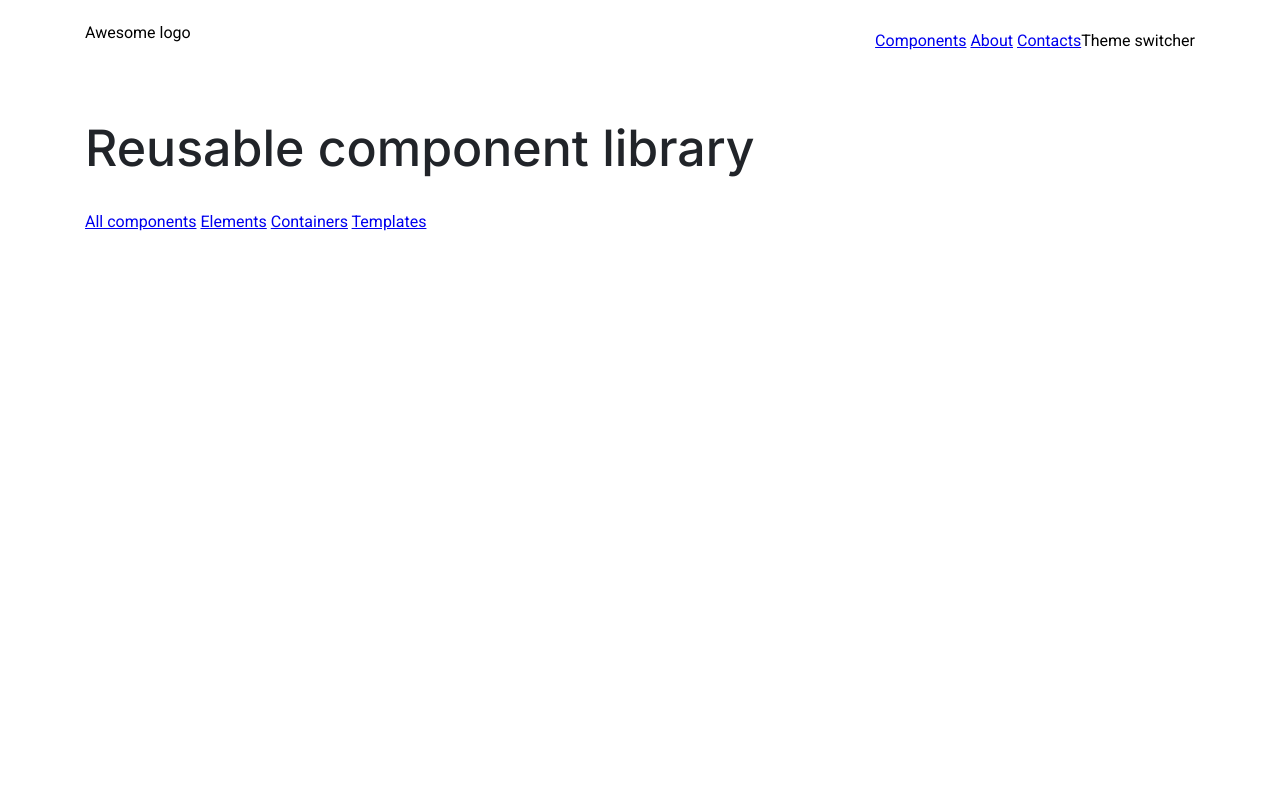
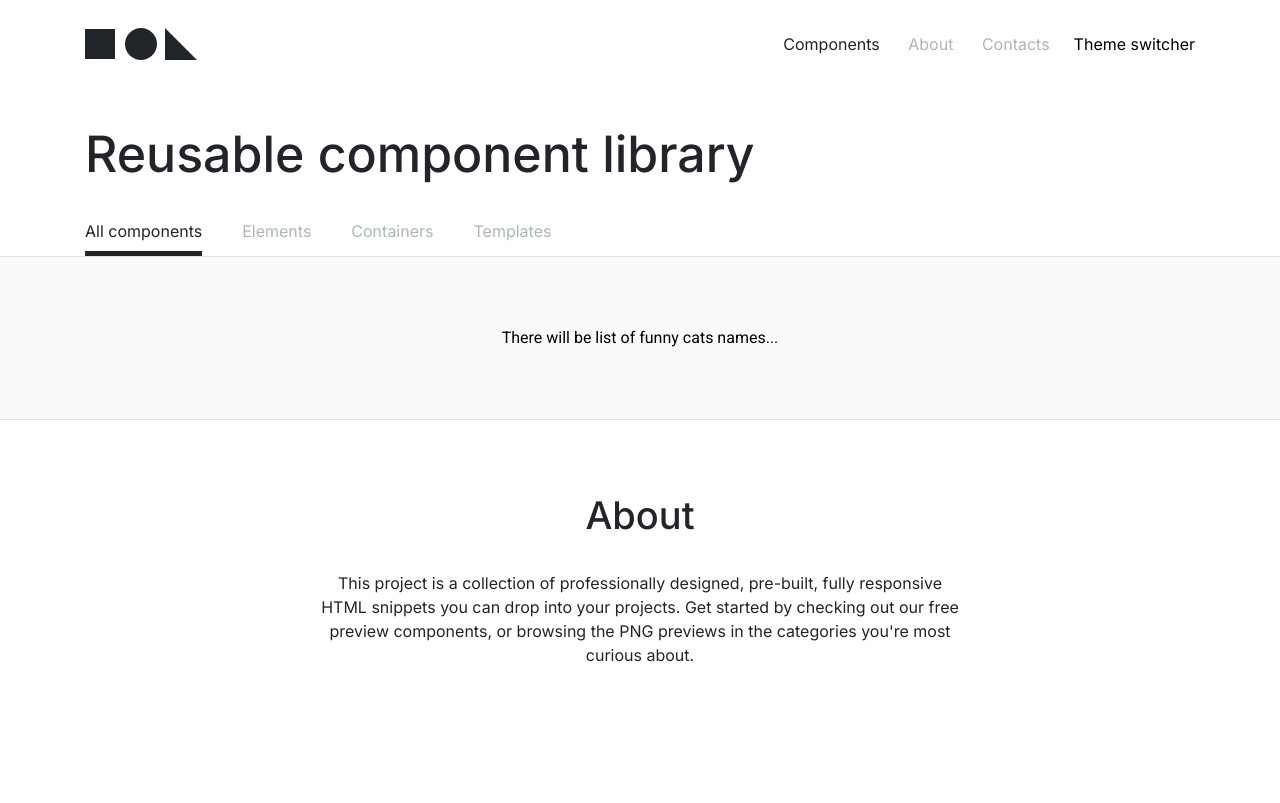
Before and after one commit to js-tasks-ru/htmlcss-20210708_hawkridge, a website: page index.html in a window 1280 px wide. Drawn offline with Linux system fonts and the light colour scheme.

Commit message:
feat(global): add basic layout

```diff
--- a/assets/css/main.css
+++ b/assets/css/main.css
@@ -12,6 +12,7 @@
     --blue: #374FC7;
     --blue-1: #2342C0;
 
+    --gray-0: #F9FAFC;
     --gray-1: #F8F9FA;
     --gray-2: #DDE2E5;
     --gray-3: #ACB5BD;
@@ -30,6 +31,17 @@
     font-family: 'Roboto', sans-serif;
 }
 
+
+html, body {
+    height: 100%;
+}
+
+.page {
+    height: 100%;
+    display: flex;
+    flex-direction: column;
+}
+
 .page__container {
     width: 1110px;
     margin: auto;
--- a/components/footer/footer.css
+++ b/components/footer/footer.css
@@ -0,0 +1,32 @@
+.footer {
+    font-family: 'Inter', sans-serif;
+}
+
+.footer__title,
+.footer__content {
+    text-align: center;
+}
+
+.footer__title {
+    font-style: normal;
+    font-weight: 500;
+    font-size: 38px;
+    line-height: 48px;
+    margin: 0;
+    padding: 71px 0 32px 0;
+}
+
+.footer__title_black,
+.footer__content_black {
+    color: var(--black);
+}
+
+.footer__content {
+    font-style: normal;
+    font-weight: normal;
+    font-size: 16px;
+    line-height: 24px;
+    white-space: pre-line;
+    margin: 0;
+    padding-bottom: 136px;
+}
--- a/components/header/header.css
+++ b/components/header/header.css
@@ -1,15 +1,27 @@
 .header {
-
+    font-family: 'Inter', sans-serif;
 }
 
 .header__topContainer {
     display: flex;
     justify-content: flex-end;
+    align-items: center;
+    position: relative;
 }
 
-.header__logo {
-    margin-right: auto;
+.header__logo:after {
+    position: absolute;
+    left: 0;
+    content: '';
+    height: 30px;
+    width: 113px;
     padding: 24px 0;
+    background:
+            url('../../assets/images/icon-logo-1.svg'),
+            url('../../assets/images/icon-logo-2.svg'),
+            url('../../assets/images/icon-logo-3.svg');
+    background-repeat: no-repeat;
+    background-position: 0px 24px, 40px 23px, 80px 23px;
 }
 
 .header__primaryNav,
@@ -17,12 +29,38 @@
     padding: 32px 0;
 }
 
+.header__primaryNav,
+.header__secondaryNav {
+    font-size: 16px;
+    line-height: 24px;
+}
+
+.header__primaryNav_gray,
+.header__secondaryNav_gray {
+    color: var(--gray-3);
+}
+
 .header__primaryNav {
 
 }
 
+.primaryNav__item_selected,
+.secondaryNav__item_selected {
+    color: var(--black);
+}
+
+.secondaryNav__item {
+    border-bottom: 5px solid transparent;
+    padding-bottom: 8px;
+    margin-right: 40px;
+}
+
+.secondaryNav__item_selected {
+    border-color: var(--black);
+}
+
 .primaryNav__item {
-
+    margin-right: 24px;
 }
 
 .header__themeSwitcher {
@@ -30,14 +68,16 @@
 }
 
 .header__title {
-    font-family: 'Inter', sans-serif;
     font-style: normal;
     font-weight: 500;
     font-size: 50px;
     line-height: 64px;
-    color: #212429;
+}
+
+.header__title_black {
+    color: var(--black);
 }
 
 .header__secondaryNav {
-
+    display: flex;
 }
--- a/components/main/main.css
+++ b/components/main/main.css
@@ -0,0 +1,17 @@
+.main {
+    flex: 1;
+}
+
+.main_grayBg {
+    background: var(--gray-0);
+}
+
+.main__content {
+    text-align: center;
+    padding: 72px;
+}
+
+.main_separators {
+    border-top: 1px solid var(--gray-2);
+    border-bottom: 1px solid var(--gray-2);
+}
--- a/index.html
+++ b/index.html
@@ -4,17 +4,16 @@
         <link rel="stylesheet" href="./assets/css/normalize.css">
         <link rel="stylesheet" href="./assets/css/main.css">
         <link rel='stylesheet' href='./components/header/header.css'>
+        <link rel='stylesheet' href='./components/main/main.css'>
+        <link rel='stylesheet' href='./components/footer/footer.css'>
     </head>
     <body>
         <div class='page'>
             <header class='header'>
                 <div class='page__container'>
-                    <section class='header__topContainer'>
-                        <div class='header__logo'>
-                            Awesome logo
-                        </div>
-                        <nav class='header__primaryNav'>
-                            <a href='#' class='primaryNav__item'>Components</a>
+                    <section class='header__topContainer header__logo'>
+                        <nav class='header__primaryNav header__primaryNav_gray'>
+                            <a href='#' class='primaryNav__item primaryNav__item_selected'>Components</a>
                             <a href='#' class='primaryNav__item'>About</a>
                             <a href='#' class='primaryNav__item'>Contacts</a>
                         </nav>
@@ -22,24 +21,35 @@
                             Theme switcher
                         </div>
                     </section>
-                    <h1 class='header__title'>
+                    <h1 class='header__title header__title_black'>
                         Reusable component library
                     </h1>
-                    <nav class='header__secondaryNav'>
-                        <a href='#' class='secondaryNav__item'>All components</a>
+                    <nav class='header__secondaryNav header__secondaryNav_gray'>
+                        <a href='#' class='secondaryNav__item secondaryNav__item_selected'>All components</a>
                         <a href='#' class='secondaryNav__item'>Elements</a>
                         <a href='#' class='secondaryNav__item'>Containers</a>
                         <a href='#' class='secondaryNav__item'>Templates</a>
                     </nav>
                 </div>
             </header>
-            <main class='content'>
+            <main class='main main_grayBg main_separators'>
                 <div class='page__container'>
-
+                    <section class='main__content'>
+                        There will be list of funny cats names...
+                    </section>
                 </div>
             </main>
             <footer class='footer'>
-
+                <div class='page__container'>
+                    <h2 class='footer__title footer__title_black'>
+                        About
+                    </h2>
+                    <p class='footer__content footer__content_black'>This project is a collection of professionally designed, pre-built, fully responsive
+                        HTML snippets you can drop into your projects. Get started by checking out our free
+                        preview components, or browsing the PNG previews in the categories you're most
+                                                        curious about.
+                    </p>
+                </div>
             </footer>
         </div>
     </body>
```
Also changed, not shown: assets/css/normalize.css, assets/images/icon-logo-1.svg (added), assets/images/icon-logo-2.svg (added), assets/images/icon-logo-3.svg (added).
